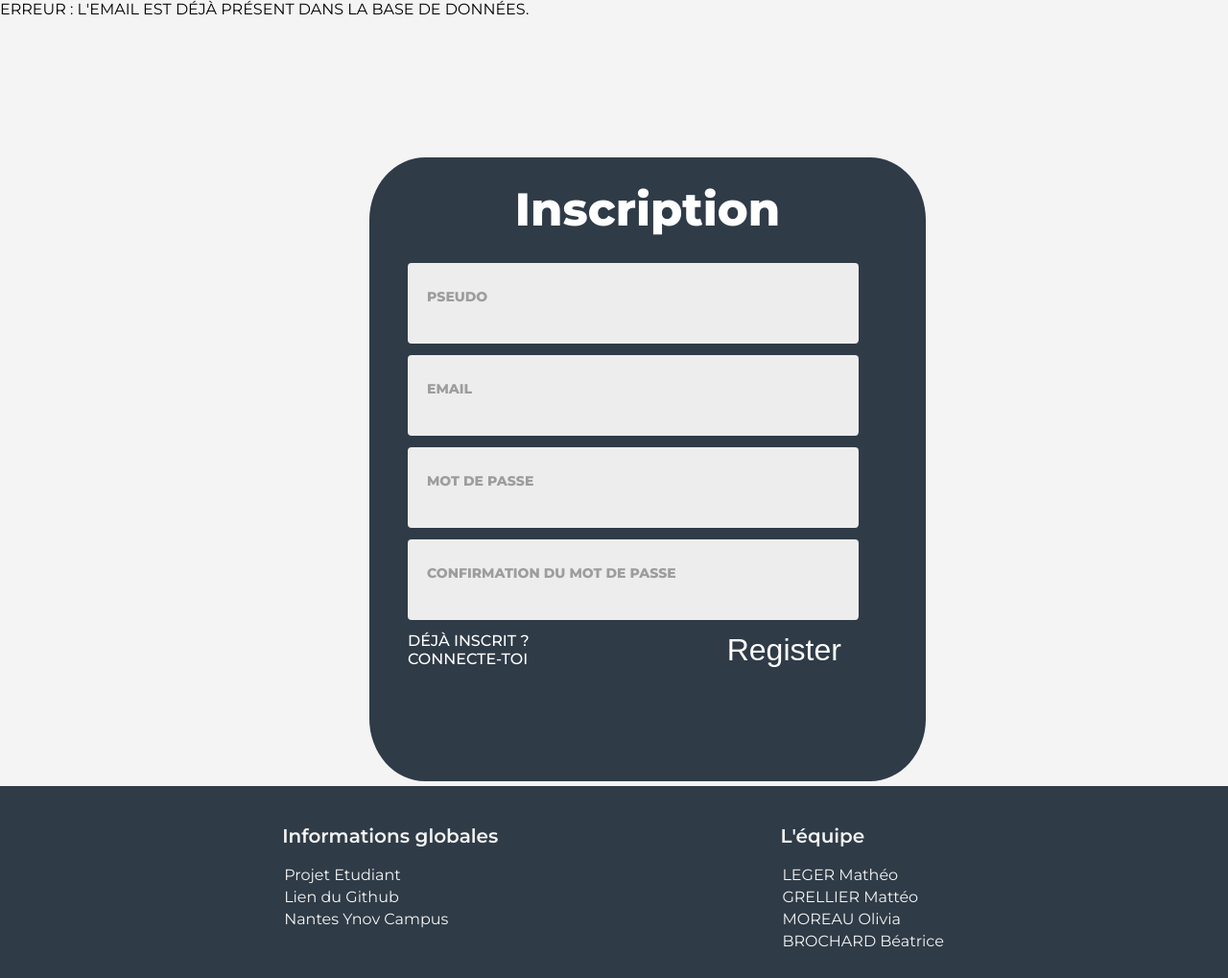
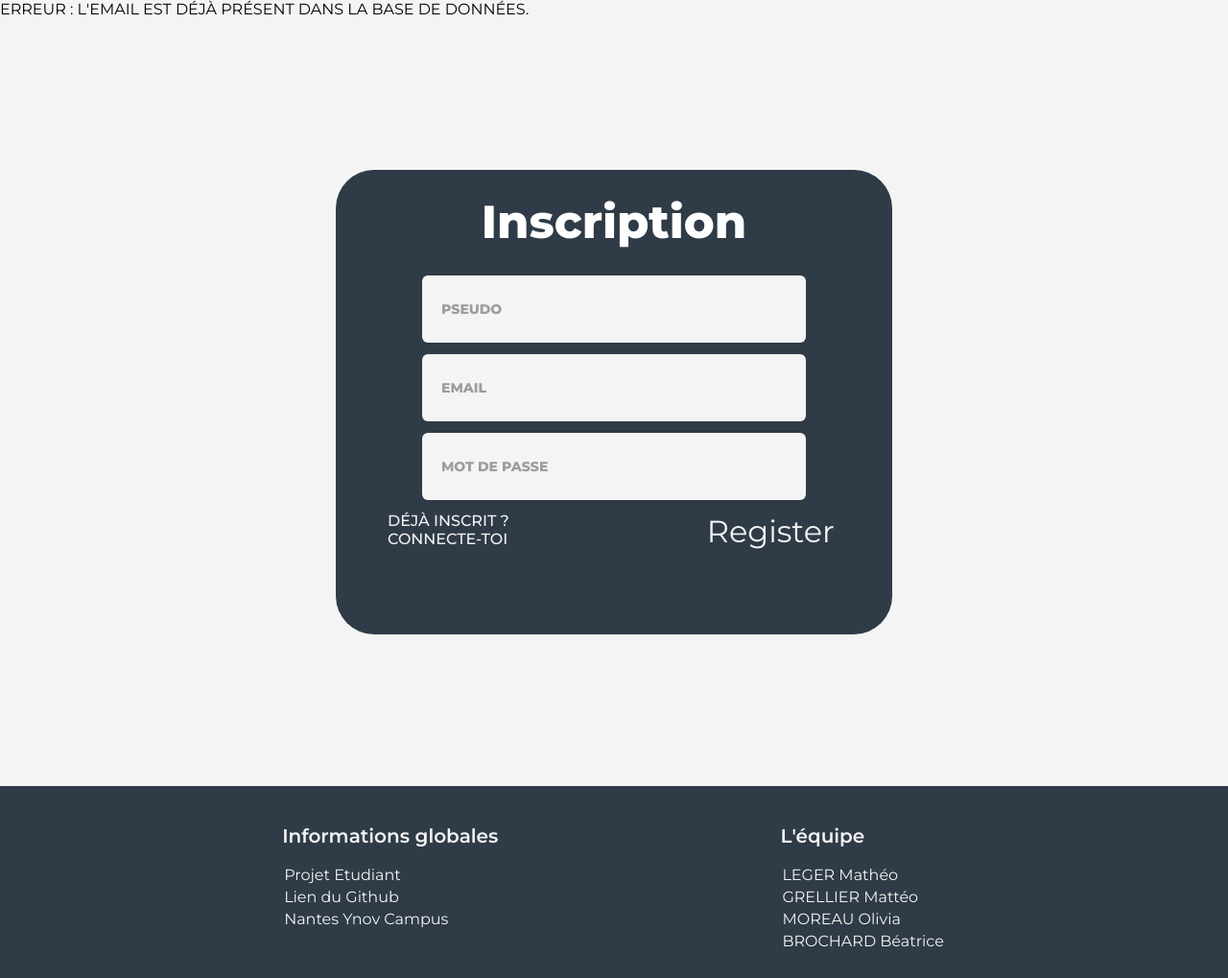
Before and after one commit to Matteo-Grellier/To-do-list, a PHP site: page /register in a window 1280 px wide. Shown: the part 100-1119 px from the top of the page at 96% size. Run offline with PHP 8.4, Linux system fonts and the light colour scheme; data comes from the database, SQL or seed files in the repository; data that the repository does not hold is empty.

Commit message:
fix conflict + fix css

```diff
--- a/public/static/css/register.css
+++ b/public/static/css/register.css
@@ -15,8 +15,13 @@ body {
 }
 
 .alreadyRegistered {
-    color: white !important;
+    color: var(--bg-gray) !important;
     padding-right: 200px;
+}
+
+.alreadyRegistered:hover {
+    color: var(--main-blue) !important;
+
 }
 
 #eye {
@@ -28,15 +33,14 @@ body {
 }
 
 .login-form {
-    position: relative;
-    left: 35px;
-    top: 70px;
     width: calc(100% - 20px);
     max-width: 500px;
-    height: 650px;
-    background-color: #2F3B47;
+    background-color: var(--dark-blue);
     padding: 0px 40px;
-    border-radius: 10%;
+    border-radius: 40px;
+    display: flex;
+    flex-direction: column;
+    align-items: center;
 }
 
 .login-form h1 {
@@ -51,18 +55,19 @@ body {
 .textb {
     margin-bottom: 12px;
     position: relative;
+    width: 400px;
 }
 
 .textb input {
-    width: 80%;
-    height: 70px;
+    width: 100%;
+    height: 50px;
     border: none;
-    background-color: #ededed;
-    border-radius: 4px;
+    background-color: var(--bg-gray);
+    border-radius: 6px;
     color: #333;
     font-size: 18px;
     font-weight: 700;
-    padding: 14px 60px 0 10px;
+    padding:10px 0;
 }
 
 .placeholder {
@@ -147,9 +152,15 @@ body {
 
 .btn {
     border: none;
-    background-color: transparent;
+    background: none;
+    cursor: pointer;
+    font-family: "Montserrat";
     font-size: 4vh;
-    color: white;
+    color: var(--bg-gray);
+}
+
+.btn:hover {
+    color: var(--main-blue);
 }
 
 .LogReg {
--- a/public/templates/layout.php
+++ b/public/templates/layout.php
@@ -11,6 +11,7 @@
         <!-- <link type="text/css" rel="stylesheet" href="../static/css/style.css"/> -->
         <link type="text/css" rel="stylesheet" href="public/static/css/style.css"/>
         <link href="public\static\css\index.css" rel="stylesheet" type="text/css">
+        <link rel="stylesheet" href="public\static\css\register.css">
     </head>
 
     <body>
--- a/public/templates/registerView.php
+++ b/public/templates/registerView.php
@@ -1,21 +1,4 @@
 <?php ob_start(); ?>
-
-<!DOCTYPE html>
-<html lang="en">
-
-<head>
-    <meta charset="UTF-8">
-    <meta http-equiv="X-UA-Compatible" content="IE=edge">
-    <meta name="viewport" content="width=device-width, initial-scale=1.0">
-    <link rel="stylesheet" href="public\static\css\register.css">
-    <link href='https://fonts.googleapis.com/css?family=Montserrat' rel='stylesheet'>
-    <title>Inscription</title>
-</head>
-
-<body>
-
-
-
 
 <?php
     require('../controllers/register.php');
@@ -25,43 +8,25 @@
 ?>
 
 
-
-
 <form action="/to-do-list/register" method="POST" id="form">
     <div class="connexion">
         <div class="login-form">
             <h1>Inscription</h1>
             <div class="textb">
-
                 <input type="text" name="username" required>
-
                 <div class="placeholder">Pseudo</div>
             </div>
             <div class="textb">
                 <input type="text" name="email" required value=>
-
                 <div class="placeholder">Email</div>
             </div>
             <div class="textb">
                 <input type="password" required id="myInput" name="password">
                 <div class="placeholder">Mot de passe</div>
-                    <span onclick="showPassword()">
-                        <div class="show-password fas fa-eye-slash" id="slash"></div>
-                        <div class="show-password fas fa-eye" id="eye"></div>
-                    </span>
             </div>
-                <div class="textb">
-                    <input type="password" required id="myInput2" name="ConfirmPassword">
-                    <div class="placeholder">Confirmation du mot de passe</div>
-                    <span onclick="showPasswordConfirm()">
-                        <div class="show-password fas fa-eye-slash" id="slash2"></div>
-                        <div class="show-password fas fa-eye" id="eye2"></div>
-                    </span>
-                </div>
-
             <div class="LogReg">
 
-                    <a class="alreadyRegistered" href="/To-do-list/login">Déjà inscrit ? <br> Connecte-toi</a>
+                <a class="alreadyRegistered" href="./login">Déjà inscrit ? <br> Connecte-toi</a>
                 <div class="button_login">
                 <input class="btn" type="submit" name="submit" value="Register">
                         <i class='bx bxs-user-account'></i>
@@ -73,9 +38,6 @@
     </div>
 </form>
 
-</body>
-
-</html>
 
 <?php $mainContent = ob_get_clean(); ?>
 
```
Also changed, not shown: 1 other file. Lines whose indentation alone changed are shown as unchanged.
